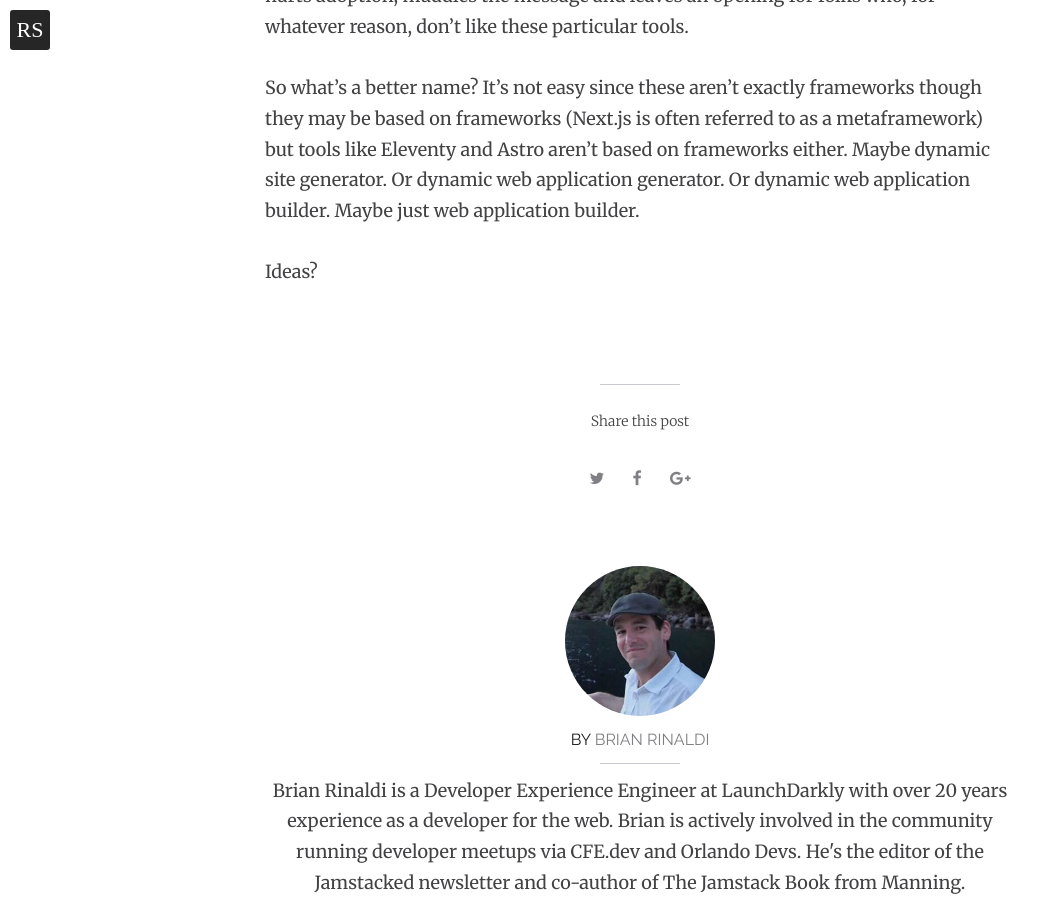
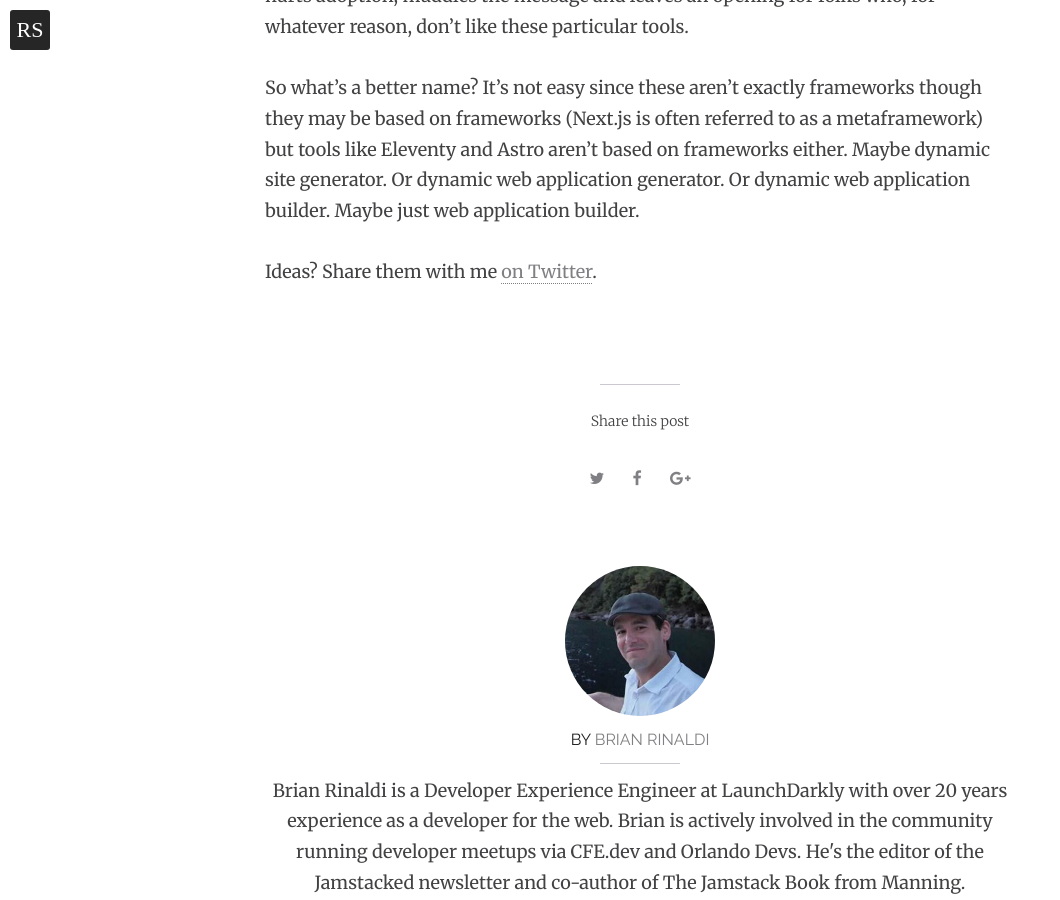
Before and after one commit to remotesynth/remotesynth.github.io, a Jekyll site: the page built from _posts/2022-05-16-what-happened-to-ssgs.md, in a window 1280 px wide and 900 px high, scrolled down 3520 px. Shown: the whole window, without its empty margins (0-1060 px from the left). Built offline with Jekyll 4.4.1, drawn with Linux system fonts in a browser that asks for light colours; a script that is not in the unit is left out; comment, search, counter and statistics services are not loaded.

Commit message:
Update 2022-05-16-what-happened-to-ssgs.md

```diff
--- a/_posts/2022-05-16-what-happened-to-ssgs.md
+++ b/_posts/2022-05-16-what-happened-to-ssgs.md
@@ -47,4 +47,4 @@
 
 So what's a better name? It's not easy since these aren't exactly frameworks though they may be based on frameworks (Next.js is often referred to as a metaframework) but tools like Eleventy and Astro aren't based on frameworks either. Maybe dynamic site generator. Or dynamic web application generator. Or dynamic web application builder. Maybe just web application builder.
 
-Ideas?
+Ideas? Share them with me [on Twitter](https://twitter.com/remotesynth).
```
